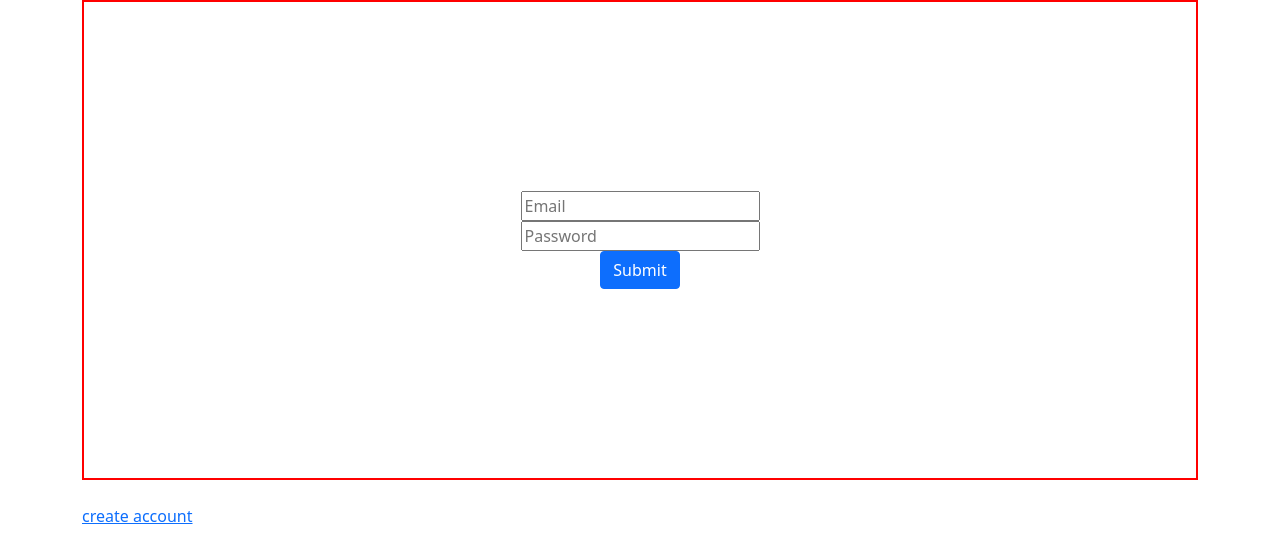
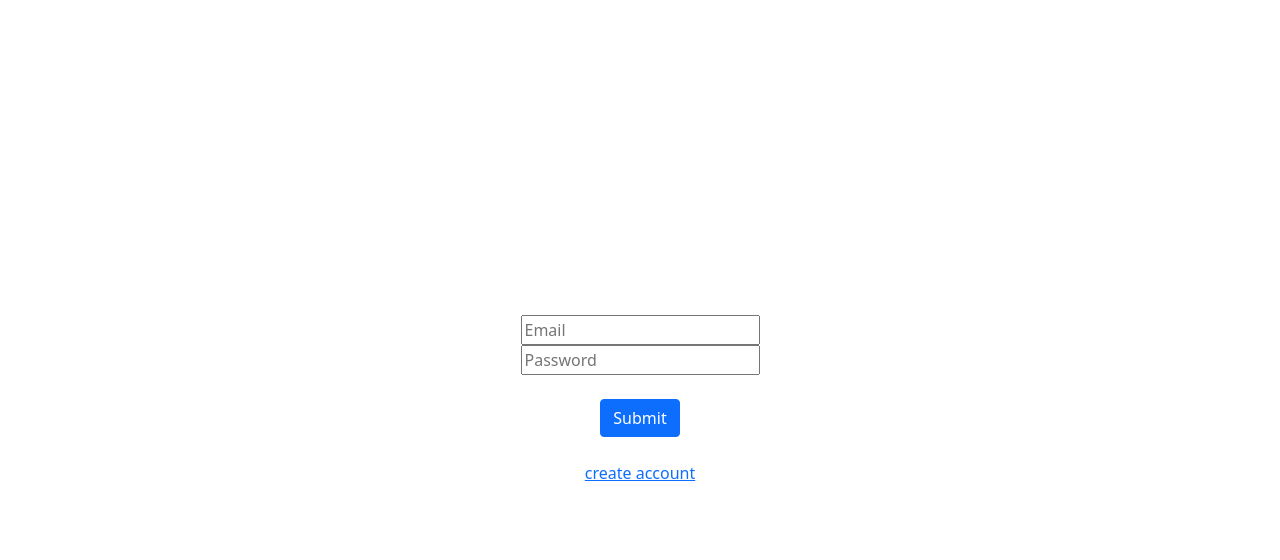
Before and after one commit to Ajit-91/social-web-frontend, a React (Create React App) app in the folder frontend/: page /login in a window 1280 px wide. Shown: the top 560 px of the page. Built offline with nearby package versions, Linux system fonts and the light colour scheme.

Commit message:
fixed some bugs

```diff
--- a/frontend/src/Components/Auth/Login.jsx
+++ b/frontend/src/Components/Auth/Login.jsx
@@ -1,35 +1,35 @@
-import React, {useState} from 'react'
+import React, { useState } from 'react'
 import { Container, Button } from "react-bootstrap"
-import {Link} from "react-router-dom"
+import { Link } from "react-router-dom"
 import { useDispatch } from "react-redux";
 import { SET_USER } from '../../Redux/Slices/userSlice';
 // import { useNavigate } from 'react-router';
 import { login } from '../../API/Auththentication';
 const Login = () => {
 
-const  dispatch = useDispatch()
+    const dispatch = useDispatch()
 
     const [user, setUser] = useState({
-        email : "",
-        password : ""
+        email: "",
+        password: ""
     });
 
-    const handleChange = (e)=>{
-        const {name, value} = e.target;
-        setUser((prev)=>{
-            return{
+    const handleChange = (e) => {
+        const { name, value } = e.target;
+        setUser((prev) => {
+            return {
                 ...prev,
                 [name]: value
             }
         })
     }
-    const handleSubmit = async (e)=>{
+    const handleSubmit = async (e) => {
         e.preventDefault();
         console.log(user);
         const data = await login(user);
         console.log(data)
-       if(data){
-           alert("welecome "+data?.name)
+        if (data) {
+            alert("welecome " + data?.name)
             localStorage.setItem("user", JSON.stringify(data._id));
             dispatch(SET_USER(data))
         }
@@ -40,10 +40,11 @@
                 <form id="registerForm" onSubmit={handleSubmit}>
                     <input type="text" placeholder='Email' name="email" value={user.name} onChange={handleChange} />
                     <input type="password" placeholder='Password' name="password" value={user.password} onChange={handleChange} />
+                    <br />
                     <Button color='primary' type='submit' >Submit</Button>
+                    <br />
+                    <Link to="/register">create account</Link>
                 </form>
-                <br/>
-                <Link to="/register">create account</Link>
             </Container>
         </>
     )
--- a/frontend/src/Components/Auth/Register.jsx
+++ b/frontend/src/Components/Auth/Register.jsx
@@ -1,6 +1,7 @@
 import React, { useState } from 'react'
 import "../../css/register.css"
 import { Container, Button } from "react-bootstrap"
+import {Link} from "react-router-dom"
 import { SET_USER } from '../../Redux/Slices/userSlice'
 import { useDispatch } from "react-redux";
 import { register } from '../../API/Auththentication'
@@ -39,7 +40,10 @@
                     <input type="text" placeholder='Name' name="name" value={user.name} onChange={handleChange} />
                     <input type="text" placeholder='Email' name="email" value={user.email} onChange={handleChange} />
                     <input type="password" placeholder='Password' name="password" value={user.password} onChange={handleChange} />
+                    <br/>
                     <Button color='primary' type='submit' >Submit</Button>
+                    <br/>
+                <Link to="/login">Login </Link>
                 </form>
             </Container>
         </>
--- a/frontend/src/css/register.css
+++ b/frontend/src/css/register.css
@@ -1,9 +1,8 @@
 #registerForm{
     width: 100%;
-    height: 60vh;
+    height: 100vh;
     display: flex;
     justify-content: center;
     align-items: center;
     flex-direction: column;
-    border: 2px solid red;
 }
```
Also changed, not shown: 1 other file (tests, documents, lock files or other folders). Lines whose indentation alone changed are shown as unchanged.
